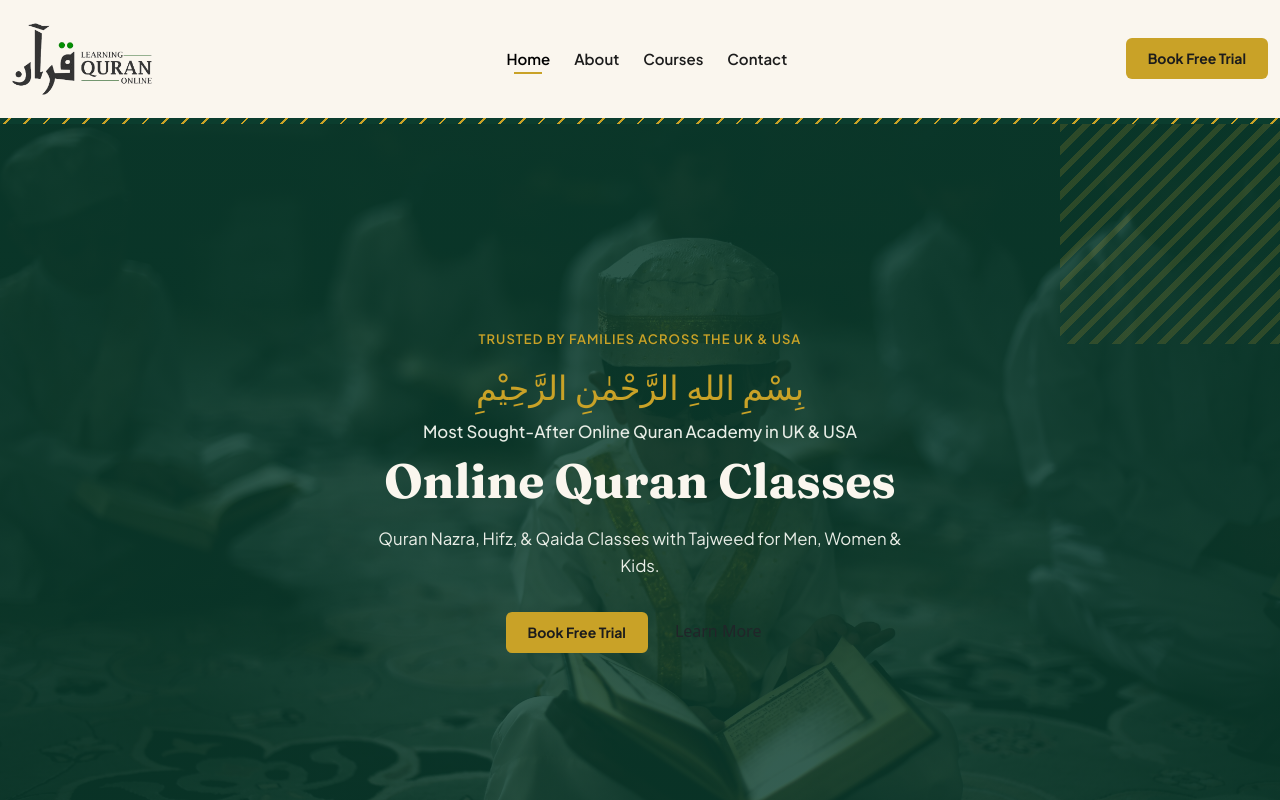
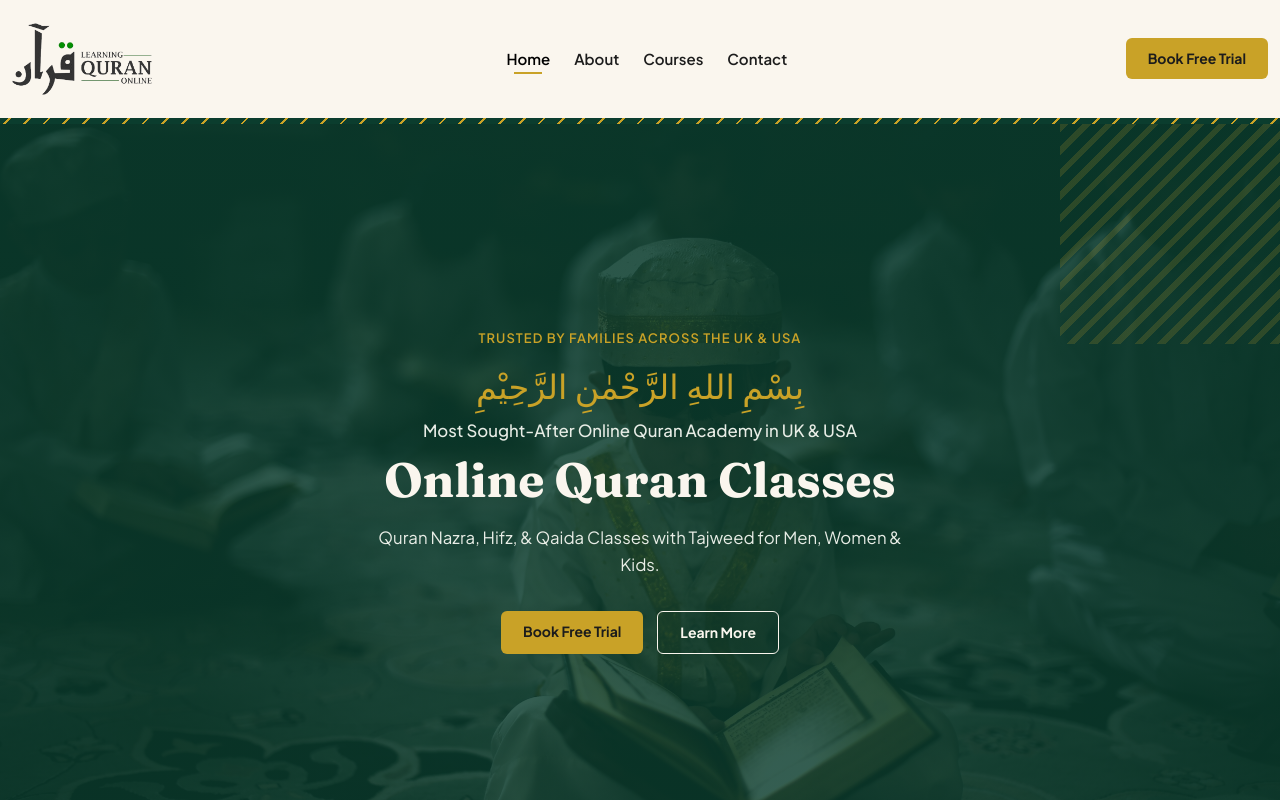
Before and after one commit to Waqashakim1122/Learn-Quran-Online, a React (Create React App) app: page / in a window 1280 px wide. Shown: the top 800 px of the page. Built offline with nearby package versions, Linux system fonts and the light colour scheme; no server answers.

Commit message:
Refactor Hero.css styles for consistency and clarity

```diff
--- a/src/MyComponents/Heros/Hero.css
+++ b/src/MyComponents/Heros/Hero.css
@@ -84,7 +84,7 @@
    flex-wrap: wrap;
 }
 
-.Hero-secondary-btn {
+.btn.Hero-secondary-btn {
    background: transparent;
    border: 1.5px solid #FAF6EE;
    color: #FAF6EE;
@@ -96,7 +96,7 @@
    transition: background 0.2s ease, color 0.2s ease;
 }
 
-.Hero-secondary-btn:hover {
+.btn.Hero-secondary-btn:hover {
    background: #FAF6EE;
    color: #0B3D2E;
 }
```
